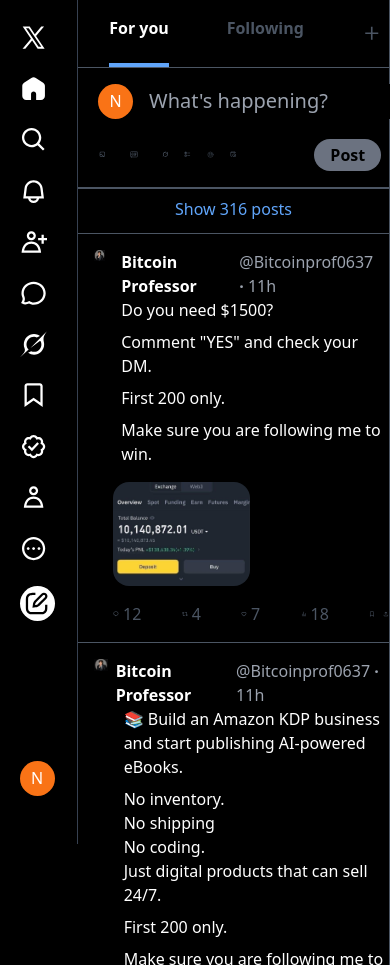
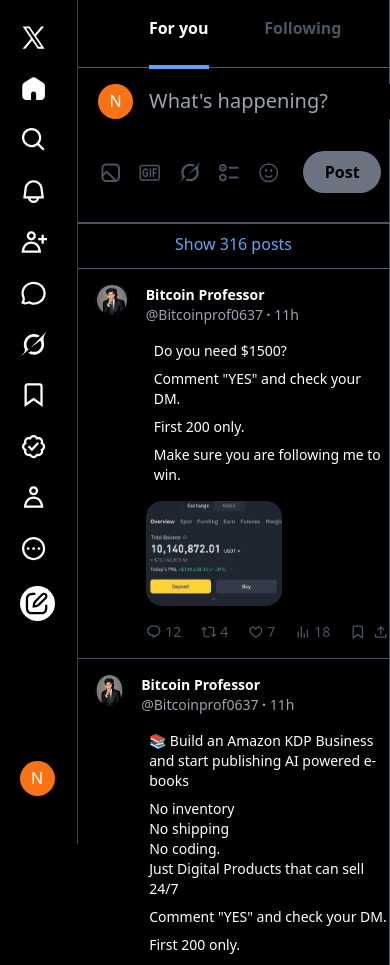
Before and after one commit to NightNitin/twitter, a plain HTML site: page index.html in a window 390 px wide. Shown: the top 965 px of the page. Drawn offline with nearby package versions, Linux system fonts and the light colour scheme.

Commit message:
Responsiveness added in home page

```diff
--- a/index.html
+++ b/index.html
@@ -168,11 +168,11 @@
         </div>
         <div class="content pl-[20vw] lg:pl-[28vw] w-full lg:w-[70vw] border-r border-gray-600 flex flex-col">
             <div
-                class="flex pl-[8vw] pr-[2vw] pt-4 lg:pb-0 lg:pt-0 lg:py-4 justify-between flex-row border-b gap-4 h-[8vh] border-gray-600 font-[600] text-base lg:text-lg text-gray-600">
-                <p class="text-white border-b-4 pb-[5.3vh] border-blue-400">For you</p>
+                class="flex pl-[8vw] pr-[2vw] pt-4 pb-[5.6vh] xl:py-4 justify-evenly lg:justify-between flex-row border-b gap-4 h-[8vh] border-gray-600 font-[600] text-base lg:text-lg text-gray-600">
+                <p class="text-white border-b-4 pb-[5.8vh] lg:pb-[5.3vh] border-blue-400">For you</p>
                 <p>Following</p>
                 <svg viewBox="0 0 24 24" aria-hidden="true"
-                    class="w-[5vw] pb-4 lg:pb-0 lg:w-[1.4vw] r-4qtqp9 r-yyyyoo r-dnmrzs r-bnwqim r-lrvibr r-m6rgpd r-1bwzh9t r-10ptun7 r-1janqcz">
+                    class="lg:flex hidden w-[1.4vw] r-4qtqp9 r-yyyyoo r-dnmrzs r-bnwqim r-lrvibr r-m6rgpd r-1bwzh9t r-10ptun7 r-1janqcz">
                     <title>Manage Timelines</title>
                     <g>
                         <path fill="currentColor" d="M11 11V4h2v7h7v2h-7v7h-2v-7H4v-2h7z"></path>
@@ -185,10 +185,10 @@
                     N</div>
                 <input name="" id="" class="text-xl bg-black" placeholder="What's happening?"></input>
             </div>
-            <div class="flex flex-row border-b-2 border-gray-600 pb-4 justify-between pr-[2vw]">
+            <div class="flex flex-row items-center border-b-2 border-gray-600 pb-4 justify-between pr-[2vw]">
                 <div class="flex flex-row items-center pl-[5.4vw] gap-4 text-gray-600">
                     <svg viewBox="0 0 24 24" aria-hidden="true"
-                        class="w-[1.7vw] r-4qtqp9 r-yyyyoo r-dnmrzs r-bnwqim r-lrvibr r-m6rgpd r-1otekoa r-175dae4 r-1cciapn">
+                        class="w-[6vw] lg:w-[1.7vw] md:w-[4vw] r-4qtqp9 r-yyyyoo r-dnmrzs r-bnwqim r-lrvibr r-m6rgpd r-1otekoa r-175dae4 r-1cciapn">
                         <g>
                             <path d="M15 7c1.105 0 2 .895 2 2s-.895 2-2 2-2-.895-2-2 .895-2 2-2z"></path>
                             <path fill="currentColor" clip-rule="evenodd"
@@ -198,14 +198,14 @@
                     </svg>
 
                     <svg xmlns="http://www.w3.org/2000/svg" fill="none" viewBox="0 0 24 24" stroke-width="1.5"
-                        stroke="currentColor" class=" h-[2.2vw] size-6">
+                        stroke="currentColor" class="w-[6vw] h-[8vh] md:w-[4vw] lg:w-auto lg:h-[2.2vw] size-6">
                         <path stroke-linecap="round" stroke-linejoin="round"
                             d="M12.75 8.25v7.5m6-7.5h-3V12m0 0v3.75m0-3.75H18M9.75 9.348c-1.03-1.464-2.698-1.464-3.728 0-1.03 1.465-1.03 3.84 0 5.304 1.03 1.464 2.699 1.464 3.728 0V12h-1.5M4.5 19.5h15a2.25 2.25 0 0 0 2.25-2.25V6.75A2.25 2.25 0 0 0 19.5 4.5h-15a2.25 2.25 0 0 0-2.25 2.25v10.5A2.25 2.25 0 0 0 4.5 19.5Z" />
                     </svg>
 
 
                     <svg viewBox="0 0 33 32" aria-hidden="true"
-                        class="w-[1.7vw] r-4qtqp9 r-yyyyoo r-dnmrzs r-bnwqim r-lrvibr r-m6rgpd r-1otekoa r-175dae4 r-1cciapn">
+                        class="w-[6vw] md:w-[4vw] lg:w-[1.7vw] r-4qtqp9 r-yyyyoo r-dnmrzs r-bnwqim r-lrvibr r-m6rgpd r-1otekoa r-175dae4 r-1cciapn">
                         <g>
                             <path fill="currentColor"
                                 d="M12.745 20.54l10.97-8.19c.539-.4 1.307-.244 1.564.38 1.349 3.288.746 7.241-1.938 9.955-2.683 2.714-6.417 3.31-9.83 1.954l-3.728 1.745c5.347 3.697 11.84 2.782 15.898-1.324 3.219-3.255 4.216-7.692 3.284-11.693l.008.009c-1.351-5.878.332-8.227 3.782-13.031L33 0l-4.54 4.59v-.014L12.743 20.544m-2.263 1.987c-3.837-3.707-3.175-9.446.1-12.755 2.42-2.449 6.388-3.448 9.852-1.979l3.72-1.737c-.67-.49-1.53-1.017-2.515-1.387-4.455-1.854-9.789-.931-13.41 2.728-3.483 3.523-4.579 8.94-2.697 13.561 1.405 3.454-.899 5.898-3.22 8.364C1.49 30.2.666 31.074 0 32l10.478-9.466">
@@ -214,7 +214,7 @@
                     </svg>
 
                     <svg viewBox="0 0 24 24" aria-hidden="true"
-                        class="w-[1.7vw] r-4qtqp9 r-yyyyoo r-dnmrzs r-bnwqim r-lrvibr r-m6rgpd r-1otekoa r-175dae4 r-1cciapn">
+                        class="w-[6vw] md:w-[4vw] lg:w-[1.7vw] r-4qtqp9 r-yyyyoo r-dnmrzs r-bnwqim r-lrvibr r-m6rgpd r-1otekoa r-175dae4 r-1cciapn">
                         <g>
                             <path fill="currentColor"
                                 d="M6 5c-1.1 0-2 .895-2 2s.9 2 2 2 2-.895 2-2-.9-2-2-2zM2 7c0-2.209 1.79-4 4-4s4 1.791 4 4-1.79 4-4 4-4-1.791-4-4zm20 1H12V6h10v2zM6 15c-1.1 0-2 .895-2 2s.9 2 2 2 2-.895 2-2-.9-2-2-2zm-4 2c0-2.209 1.79-4 4-4s4 1.791 4 4-1.79 4-4 4-4-1.791-4-4zm20 1H12v-2h10v2zM7 7c0 .552-.45 1-1 1s-1-.448-1-1 .45-1 1-1 1 .448 1 1z">
@@ -223,14 +223,14 @@
                     </svg>
 
                     <svg xmlns="http://www.w3.org/2000/svg" fill="none" viewBox="0 0 24 24" stroke-width="1.5"
-                        stroke="currentColor" class="w-[1.8vw] h-[1.9vw] size-6">
+                        stroke="currentColor" class="w-[6vw] h-[8vh]  md:w-[4vw] lg:w-[1.8vw] lg:h-[1.9vw] size-6">
                         <path stroke-linecap="round" stroke-linejoin="round"
                             d="M15.182 15.182a4.5 4.5 0 0 1-6.364 0M21 12a9 9 0 1 1-18 0 9 9 0 0 1 18 0ZM9.75 9.75c0 .414-.168.75-.375.75S9 10.164 9 9.75 9.168 9 9.375 9s.375.336.375.75Zm-.375 0h.008v.015h-.008V9.75Zm5.625 0c0 .414-.168.75-.375.75s-.375-.336-.375-.75.168-.75.375-.75.375.336.375.75Zm-.375 0h.008v.015h-.008V9.75Z" />
                     </svg>
 
 
                     <svg viewBox="0 0 24 24" aria-hidden="true"
-                        class="w-[1.7vw] r-4qtqp9 r-yyyyoo r-dnmrzs r-bnwqim r-lrvibr r-m6rgpd r-1otekoa r-175dae4 r-1cciapn">
+                        class="hidden md:flex md:w-[4vw] lg:w-[1.7vw] r-4qtqp9 r-yyyyoo r-dnmrzs r-bnwqim r-lrvibr r-m6rgpd r-1otekoa r-175dae4 r-1cciapn">
                         <g>
                             <path fill="currentColor"
                                 d="M6 3V2h2v1h6V2h2v1h1.5C18.88 3 20 4.119 20 5.5v2h-2v-2c0-.276-.22-.5-.5-.5H16v1h-2V5H8v1H6V5H4.5c-.28 0-.5.224-.5.5v12c0 .276.22.5.5.5h3v2h-3C3.12 20 2 18.881 2 17.5v-12C2 4.119 3.12 3 4.5 3H6zm9.5 8c-2.49 0-4.5 2.015-4.5 4.5s2.01 4.5 4.5 4.5 4.5-2.015 4.5-4.5-2.01-4.5-4.5-4.5zM9 15.5C9 11.91 11.91 9 15.5 9s6.5 2.91 6.5 6.5-2.91 6.5-6.5 6.5S9 19.09 9 15.5zm5.5-2.5h2v2.086l1.71 1.707-1.42 1.414-2.29-2.293V13z">
@@ -238,16 +238,18 @@
                         </g>
                     </svg>
                 </div>
-                <button class="bg-gray-500 font-[600] text-black px-4 py-1 rounded-3xl">Post</button>
+                <button
+                    class="h-[5vh] w-[20vw] lg:w-[4vw] bg-gray-500 font-[600] text-black px-2 lg:px-4 lg:py-1 rounded-3xl">Post</button>
             </div>
             <div class="flex flex-row border-b border-gray-600 justify-center pt-2 pb-3">
                 <a href="#" class="text-blue-400">Show 316 posts</p>
             </div>
             <div class="flex flex-col border-b border-gray-600 pb-4">
-                <div class="flex flex-row gap-2 pl-4 pt-4">
-                    <img src="./imgs/adn.png" alt="ADNAN SHARIF LIHAZ" class="rounded-cull w-[3.5vw] h-[3vw]">
-                    <div class="flex flex-col">
-                        <div class="flex flex-row gap-2">
+                <div class="flex flex-row gap-4 lg:gap-2 pl-4 pt-4">
+                    <img src="./imgs/adn.png" alt="ADNAN SHARIF LIHAZ"
+                        class="rounded-full w-[10vw] lg:w-[3.5vw] lg:h-[3vw]">
+                    <div class="flex flex-col text-sm lg:text-base">
+                        <div class="flex flex-col md:flex-row gap-0 md:gap-2 md:mb-0 mb-4">
                             <a href="#" class="hover:underline font-bold text-white">Bitcoin Professor</a> <span
                                 class="font-normal text-gray-400">@Bitcoinprof0637 <b>·</b> 11h</span></p>
                         </div>
@@ -259,7 +261,7 @@
                         <div class="flex flex-row mt-4 justify-between text-gray-600">
                             <div class="flex flex-row gap-1">
                                 <svg viewBox="0 0 24 24" aria-hidden="true"
-                                    class="w-[1.5vw] r-4qtqp9 r-yyyyoo r-dnmrzs r-bnwqim r-lrvibr r-m6rgpd r-1xvli5t r-1hdv0qi">
+                                    class="w-[4vw] md:w-[2vw] lg:w-[1.5vw] r-4qtqp9 r-yyyyoo r-dnmrzs r-bnwqim r-lrvibr r-m6rgpd r-1xvli5t r-1hdv0qi">
                                     <g>
                                         <path fill="currentColor"
                                             d="M1.751 10c0-4.42 3.584-8 8.005-8h4.366c4.49 0 8.129 3.64 8.129 8.13 0 2.96-1.607 5.68-4.196 7.11l-8.054 4.46v-3.69h-.067c-4.49.1-8.183-3.51-8.183-8.01zm8.005-6c-3.317 0-6.005 2.69-6.005 6 0 3.37 2.77 6.08 6.138 6.01l.351-.01h1.761v2.3l5.087-2.81c1.951-1.08 3.163-3.13 3.163-5.36 0-3.39-2.744-6.13-6.129-6.13H9.756z">
@@ -270,7 +272,7 @@
                             </div>
                             <div class="flex flex-row gap-1">
                                 <svg viewBox="0 0 24 24" aria-hidden="true"
-                                    class="w-[1.5vw] r-4qtqp9 r-yyyyoo r-dnmrzs r-bnwqim r-lrvibr r-m6rgpd r-1xvli5t r-1hdv0qi">
+                                    class="w-[4vw] md:w-[2vw] lg:w-[1.5vw] r-4qtqp9 r-yyyyoo r-dnmrzs r-bnwqim r-lrvibr r-m6rgpd r-1xvli5t r-1hdv0qi">
                                     <g>
                                         <path fill="currentColor"
                                             d="M4.5 3.88l4.432 4.14-1.364 1.46L5.5 7.55V16c0 1.1.896 2 2 2H13v2H7.5c-2.209 0-4-1.79-4-4V7.55L1.432 9.48.068 8.02 4.5 3.88zM16.5 6H11V4h5.5c2.209 0 4 1.79 4 4v8.45l2.068-1.93 1.364 1.46-4.432 4.14-4.432-4.14 1.364-1.46 2.068 1.93V8c0-1.1-.896-2-2-2z">
@@ -281,7 +283,7 @@
                             </div>
                             <div class="flex flex-row gap-1">
                                 <svg viewBox="0 0 24 24" aria-hidden="true"
-                                    class="w-[1.5vw] r-4qtqp9 r-yyyyoo r-dnmrzs r-bnwqim r-lrvibr r-m6rgpd r-1xvli5t r-1hdv0qi">
+                                    class="w-[4vw] md:w-[2vw] lg:w-[1.5vw] r-4qtqp9 r-yyyyoo r-dnmrzs r-bnwqim r-lrvibr r-m6rgpd r-1xvli5t r-1hdv0qi">
                                     <g>
                                         <path fill="currentColor"
                                             d="M16.697 5.5c-1.222-.06-2.679.51-3.89 2.16l-.805 1.09-.806-1.09C9.984 6.01 8.526 5.44 7.304 5.5c-1.243.07-2.349.78-2.91 1.91-.552 1.12-.633 2.78.479 4.82 1.074 1.97 3.257 4.27 7.129 6.61 3.87-2.34 6.052-4.64 7.126-6.61 1.111-2.04 1.03-3.7.477-4.82-.561-1.13-1.666-1.84-2.908-1.91zm4.187 7.69c-1.351 2.48-4.001 5.12-8.379 7.67l-.503.3-.504-.3c-4.379-2.55-7.029-5.19-8.382-7.67-1.36-2.5-1.41-4.86-.514-6.67.887-1.79 2.647-2.91 4.601-3.01 1.651-.09 3.368.56 4.798 2.01 1.429-1.45 3.146-2.1 4.796-2.01 1.954.1 3.714 1.22 4.601 3.01.896 1.81.846 4.17-.514 6.67z">
@@ -292,7 +294,7 @@
                             </div>
                             <div class="flex flex-row gap-1">
                                 <svg viewBox="0 0 24 24" aria-hidden="true"
-                                    class="w-[1.5vw] r-4qtqp9 r-yyyyoo r-dnmrzs r-bnwqim r-lrvibr r-m6rgpd r-1xvli5t r-1hdv0qi">
+                                    class="w-[4vw] md:w-[2vw] lg:w-[1.5vw] r-4qtqp9 r-yyyyoo r-dnmrzs r-bnwqim r-lrvibr r-m6rgpd r-1xvli5t r-1hdv0qi">
                                     <g>
                                         <path fill="currentColor"
                                             d="M8.75 21V3h2v18h-2zM18 21V8.5h2V21h-2zM4 21l.004-10h2L6 21H4zm9.248 0v-7h2v7h-2z">
@@ -303,7 +305,7 @@
                             </div>
                             <div class="flex flex-row gap-2">
                                 <svg viewBox="0 0 24 24" aria-hidden="true"
-                                    class="w-[1.5vw] r-4qtqp9 r-yyyyoo r-dnmrzs r-bnwqim r-lrvibr r-m6rgpd r-1xvli5t r-1hdv0qi">
+                                    class="w-[4vw] md:w-[2vw] lg:w-[1.5vw] r-4qtqp9 r-yyyyoo r-dnmrzs r-bnwqim r-lrvibr r-m6rgpd r-1xvli5t r-1hdv0qi">
                                     <g>
                                         <path fill="currentColor"
                                             d="M4 4.5C4 3.12 5.119 2 6.5 2h11C18.881 2 20 3.12 20 4.5v18.44l-8-5.71-8 5.71V4.5zM6.5 4c-.276 0-.5.22-.5.5v14.56l6-4.29 6 4.29V4.5c0-.28-.224-.5-.5-.5h-11z">
@@ -311,7 +313,7 @@
                                     </g>
                                 </svg>
                                 <svg viewBox="0 0 24 24" aria-hidden="true"
-                                    class="w-[1.5vw] r-4qtqp9 r-yyyyoo r-dnmrzs r-bnwqim r-lrvibr r-m6rgpd r-1xvli5t r-1hdv0qi">
+                                    class="w-[4vw] md:w-[2vw] lg:w-[1.5vw] r-4qtqp9 r-yyyyoo r-dnmrzs r-bnwqim r-lrvibr r-m6rgpd r-1xvli5t r-1hdv0qi">
                                     <g>
                                         <path fill="currentColor"
                                             d="M12 2.59l5.7 5.7-1.41 1.42L13 6.41V16h-2V6.41l-3.3 3.3-1.41-1.42L12 2.59zM21 15l-.02 3.51c0 1.38-1.12 2.49-2.5 2.49H5.5C4.11 21 3 19.88 3 18.5V15h2v3.5c0 .28.22.5.5.5h12.98c.28 0 .5-.22.5-.5L19 15h2z">
@@ -324,26 +326,25 @@
                 </div>
             </div>
             <div class="flex flex-col border-b border-gray-600 pb-4">
-                <div class="flex flex-row gap-2 pl-4 pt-4">
-                    <img src="./imgs/adn.png" alt="ADNAN SHARIF LIHAZ" class="rounded-cull w-[3.5vw] h-[3vw]">
-                    <div class="flex flex-col">
-                        <div class="flex flex-row gap-2">
+                <div class="flex flex-row gap-4 lg:gap-2 pl-4 pt-4">
+                    <img src="./imgs/adn.png" alt="ADNAN SHARIF LIHAZ"
+                        class="rounded-full w-[8vw] h-[8vw] lg:w-[3.5vw] lg:h-[3vw]">
+                    <div class="flex flex-col text-sm lg:text-base">
+                        <div class="flex flex-col md:flex-row gap-0 md:gap-2 md:mb-0 mb-4">
                             <a href="#" class="hover:underline font-bold text-white">Bitcoin Professor</a> <span
                                 class="font-normal text-gray-400">@Bitcoinprof0637 <b>·</b> 11h</span></p>
                         </div>
-                        <p class="text-white pl-2">
-                            📚 Build an Amazon KDP business and start publishing AI-powered eBooks.</p>
-                        <p class="text-white mt-2 pl-2">No inventory. <br>
-                            No shipping <br>
-                            No coding. <br>
-                            Just digital products that can sell 24/7.</p>
+                        <p class="text-white pl-2">📚 Build an Amazon KDP Business and start publishing AI powered e-books
+                        </p>
+                        <p class="text-white mt-2 pl-2">No inventory <br> No shipping <br>No coding. <br> Just Digital
+                            Products that can sell 24/7</p>
+                        <p class="text-white mt-2 pl-2">Comment "YES" and check your DM.</p>
                         <p class="text-white mt-2 pl-2">First 200 only.</p>
-                        <p class="text-white mt-2 pl-2">Make sure you are following me to win.</p>
-                        <img src="./imgs/amazon.png" alt="BALANCE" class="mt-4 w-[35vw] rounded-2xl">
+                        <img src="./imgs/amazon.png" alt="AMAZON" class="mt-4 w-[35vw] rounded-2xl">
                         <div class="flex flex-row mt-4 justify-between text-gray-600">
                             <div class="flex flex-row gap-1">
                                 <svg viewBox="0 0 24 24" aria-hidden="true"
-                                    class="w-[1.5vw] r-4qtqp9 r-yyyyoo r-dnmrzs r-bnwqim r-lrvibr r-m6rgpd r-1xvli5t r-1hdv0qi">
+                                    class="w-[4vw] md:w-[2vw] lg:w-[1.5vw] r-4qtqp9 r-yyyyoo r-dnmrzs r-bnwqim r-lrvibr r-m6rgpd r-1xvli5t r-1hdv0qi">
                                     <g>
                                         <path fill="currentColor"
                                             d="M1.751 10c0-4.42 3.584-8 8.005-8h4.366c4.49 0 8.129 3.64 8.129 8.13 0 2.96-1.607 5.68-4.196 7.11l-8.054 4.46v-3.69h-.067c-4.49.1-8.183-3.51-8.183-8.01zm8.005-6c-3.317 0-6.005 2.69-6.005 6 0 3.37 2.77 6.08 6.138 6.01l.351-.01h1.761v2.3l5.087-2.81c1.951-1.08 3.163-3.13 3.163-5.36 0-3.39-2.744-6.13-6.129-6.13H9.756z">
@@ -354,7 +355,7 @@
                             </div>
                             <div class="flex flex-row gap-1">
                                 <svg viewBox="0 0 24 24" aria-hidden="true"
-                                    class="w-[1.5vw] r-4qtqp9 r-yyyyoo r-dnmrzs r-bnwqim r-lrvibr r-m6rgpd r-1xvli5t r-1hdv0qi">
+                                    class="w-[4vw] md:w-[2vw] lg:w-[1.5vw] r-4qtqp9 r-yyyyoo r-dnmrzs r-bnwqim r-lrvibr r-m6rgpd r-1xvli5t r-1hdv0qi">
                                     <g>
                                         <path fill="currentColor"
                                             d="M4.5 3.88l4.432 4.14-1.364 1.46L5.5 7.55V16c0 1.1.896 2 2 2H13v2H7.5c-2.209 0-4-1.79-4-4V7.55L1.432 9.48.068 8.02 4.5 3.88zM16.5 6H11V4h5.5c2.209 0 4 1.79 4 4v8.45l2.068-1.93 1.364 1.46-4.432 4.14-4.432-4.14 1.364-1.46 2.068 1.93V8c0-1.1-.896-2-2-2z">
@@ -365,7 +366,7 @@
                             </div>
                             <div class="flex flex-row gap-1">
                                 <svg viewBox="0 0 24 24" aria-hidden="true"
-                                    class="w-[1.5vw] r-4qtqp9 r-yyyyoo r-dnmrzs r-bnwqim r-lrvibr r-m6rgpd r-1xvli5t r-1hdv0qi">
+                                    class="w-[4vw] md:w-[2vw] lg:w-[1.5vw] r-4qtqp9 r-yyyyoo r-dnmrzs r-bnwqim r-lrvibr r-m6rgpd r-1xvli5t r-1hdv0qi">
                                     <g>
                                         <path fill="currentColor"
                                             d="M16.697 5.5c-1.222-.06-2.679.51-3.89 2.16l-.805 1.09-.806-1.09C9.984 6.01 8.526 5.44 7.304 5.5c-1.243.07-2.349.78-2.91 1.91-.552 1.12-.633 2.78.479 4.82 1.074 1.97 3.257 4.27 7.129 6.61 3.87-2.34 6.052-4.64 7.126-6.61 1.111-2.04 1.03-3.7.477-4.82-.561-1.13-1.666-1.84-2.908-1.91zm4.187 7.69c-1.351 2.48-4.001 5.12-8.379 7.67l-.503.3-.504-.3c-4.379-2.55-7.029-5.19-8.382-7.67-1.36-2.5-1.41-4.86-.514-6.67.887-1.79 2.647-2.91 4.601-3.01 1.651-.09 3.368.56 4.798 2.01 1.429-1.45 3.146-2.1 4.796-2.01 1.954.1 3.714 1.22 4.601 3.01.896 1.81.846 4.17-.514 6.67z">
@@ -376,7 +377,7 @@
                             </div>
                             <div class="flex flex-row gap-1">
                                 <svg viewBox="0 0 24 24" aria-hidden="true"
-                                    class="w-[1.5vw] r-4qtqp9 r-yyyyoo r-dnmrzs r-bnwqim r-lrvibr r-m6rgpd r-1xvli5t r-1hdv0qi">
+                                    class="w-[4vw] md:w-[2vw] lg:w-[1.5vw] r-4qtqp9 r-yyyyoo r-dnmrzs r-bnwqim r-lrvibr r-m6rgpd r-1xvli5t r-1hdv0qi">
                                     <g>
                                         <path fill="currentColor"
                                             d="M8.75 21V3h2v18h-2zM18 21V8.5h2V21h-2zM4 21l.004-10h2L6 21H4zm9.248 0v-7h2v7h-2z">
@@ -387,7 +388,7 @@
                             </div>
                             <div class="flex flex-row gap-2">
                                 <svg viewBox="0 0 24 24" aria-hidden="true"
-                                    class="w-[1.5vw] r-4qtqp9 r-yyyyoo r-dnmrzs r-bnwqim r-lrvibr r-m6rgpd r-1xvli5t r-1hdv0qi">
+                                    class="w-[4vw] md:w-[2vw] lg:w-[1.5vw] r-4qtqp9 r-yyyyoo r-dnmrzs r-bnwqim r-lrvibr r-m6rgpd r-1xvli5t r-1hdv0qi">
                                     <g>
                                         <path fill="currentColor"
                                             d="M4 4.5C4 3.12 5.119 2 6.5 2h11C18.881 2 20 3.12 20 4.5v18.44l-8-5.71-8 5.71V4.5zM6.5 4c-.276 0-.5.22-.5.5v14.56l6-4.29 6 4.29V4.5c0-.28-.224-.5-.5-.5h-11z">
@@ -395,7 +396,7 @@
                                     </g>
                                 </svg>
                                 <svg viewBox="0 0 24 24" aria-hidden="true"
-                                    class="w-[1.5vw] r-4qtqp9 r-yyyyoo r-dnmrzs r-bnwqim r-lrvibr r-m6rgpd r-1xvli5t r-1hdv0qi">
+                                    class="w-[4vw] md:w-[2vw] lg:w-[1.5vw] r-4qtqp9 r-yyyyoo r-dnmrzs r-bnwqim r-lrvibr r-m6rgpd r-1xvli5t r-1hdv0qi">
                                     <g>
                                         <path fill="currentColor"
                                             d="M12 2.59l5.7 5.7-1.41 1.42L13 6.41V16h-2V6.41l-3.3 3.3-1.41-1.42L12 2.59zM21 15l-.02 3.51c0 1.38-1.12 2.49-2.5 2.49H5.5C4.11 21 3 19.88 3 18.5V15h2v3.5c0 .28.22.5.5.5h12.98c.28 0 .5-.22.5-.5L19 15h2z">
@@ -410,7 +411,14 @@
         </div>
         <div class="rightbar py-4 fixed top-5 left-[72vw] lg:flex hidden w-[30vw]">
             <div class="flex flex-row gap-2 border border-gray-600 pl-5 py-1 rounded-3xl w-[25vw] text-gray-600">
-                <svg viewBox="0 0 24 24" aria-hidden="true" class="w-[1.5vw] r-4qtqp9 r-yyyyoo r-dnmrzs r-bnwqim r-lrvibr r-m6rgpd r-1nao33i r-lwhw9o r-cnnz9e"><g><path fill="currentColor" d="M10.25 3.75c-3.59 0-6.5 2.91-6.5 6.5s2.91 6.5 6.5 6.5c1.795 0 3.419-.726 4.596-1.904 1.178-1.177 1.904-2.801 1.904-4.596 0-3.59-2.91-6.5-6.5-6.5zm-8.5 6.5c0-4.694 3.806-8.5 8.5-8.5s8.5 3.806 8.5 8.5c0 1.986-.682 3.815-1.824 5.262l4.781 4.781-1.414 1.414-4.781-4.781c-1.447 1.142-3.276 1.824-5.262 1.824-4.694 0-8.5-3.806-8.5-8.5z"></path></g></svg>
+                <svg viewBox="0 0 24 24" aria-hidden="true"
+                    class="w-[1.5vw] r-4qtqp9 r-yyyyoo r-dnmrzs r-bnwqim r-lrvibr r-m6rgpd r-1nao33i r-lwhw9o r-cnnz9e">
+                    <g>
+                        <path fill="currentColor"
+                            d="M10.25 3.75c-3.59 0-6.5 2.91-6.5 6.5s2.91 6.5 6.5 6.5c1.795 0 3.419-.726 4.596-1.904 1.178-1.177 1.904-2.801 1.904-4.596 0-3.59-2.91-6.5-6.5-6.5zm-8.5 6.5c0-4.694 3.806-8.5 8.5-8.5s8.5 3.806 8.5 8.5c0 1.986-.682 3.815-1.824 5.262l4.781 4.781-1.414 1.414-4.781-4.781c-1.447 1.142-3.276 1.824-5.262 1.824-4.694 0-8.5-3.806-8.5-8.5z">
+                        </path>
+                    </g>
+                </svg>
                 <input type="text" name="search" id="search" placeholder="Search"
                     class="rounded-3xl w-[20vw] h-[5vh] bg-black">
             </div>
```
